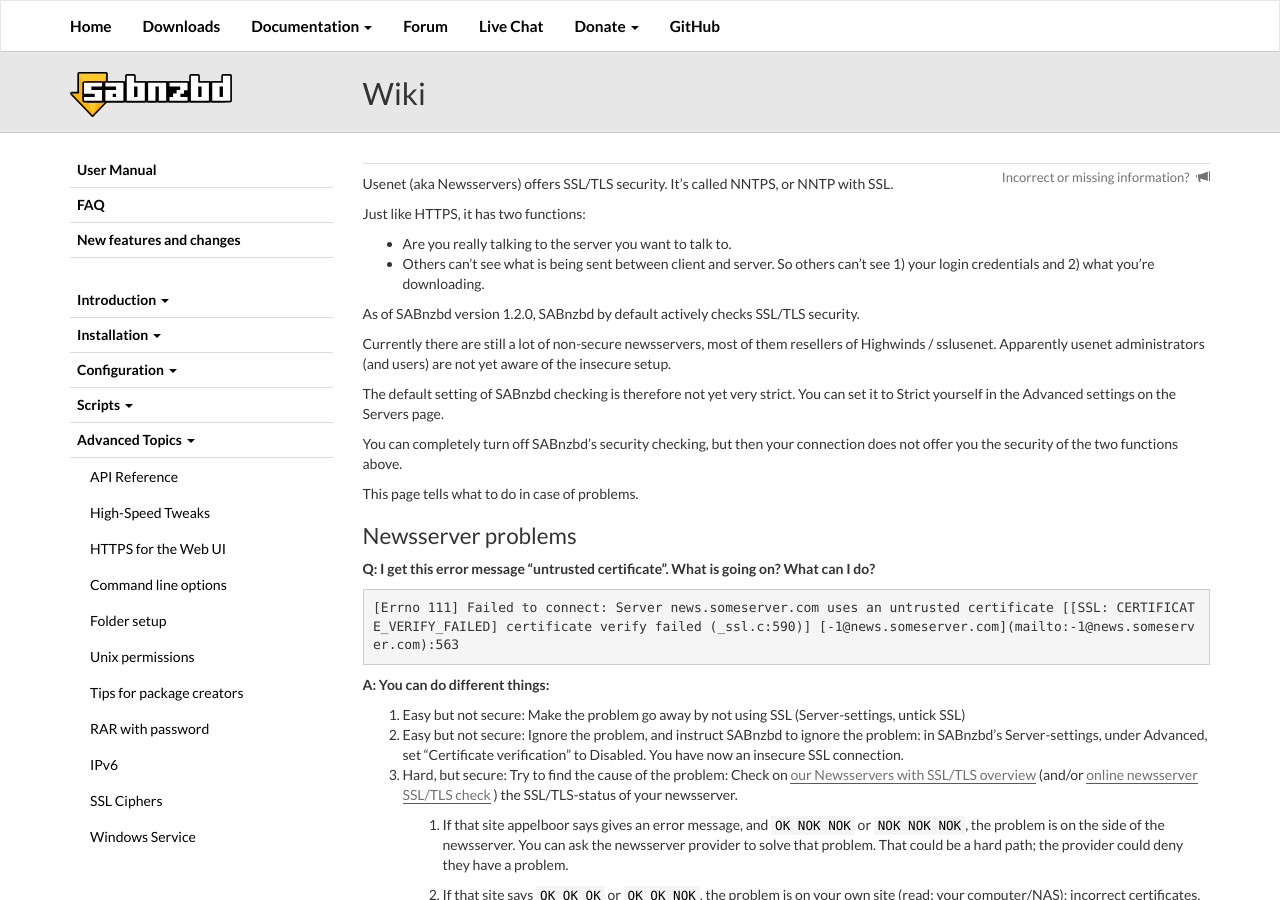
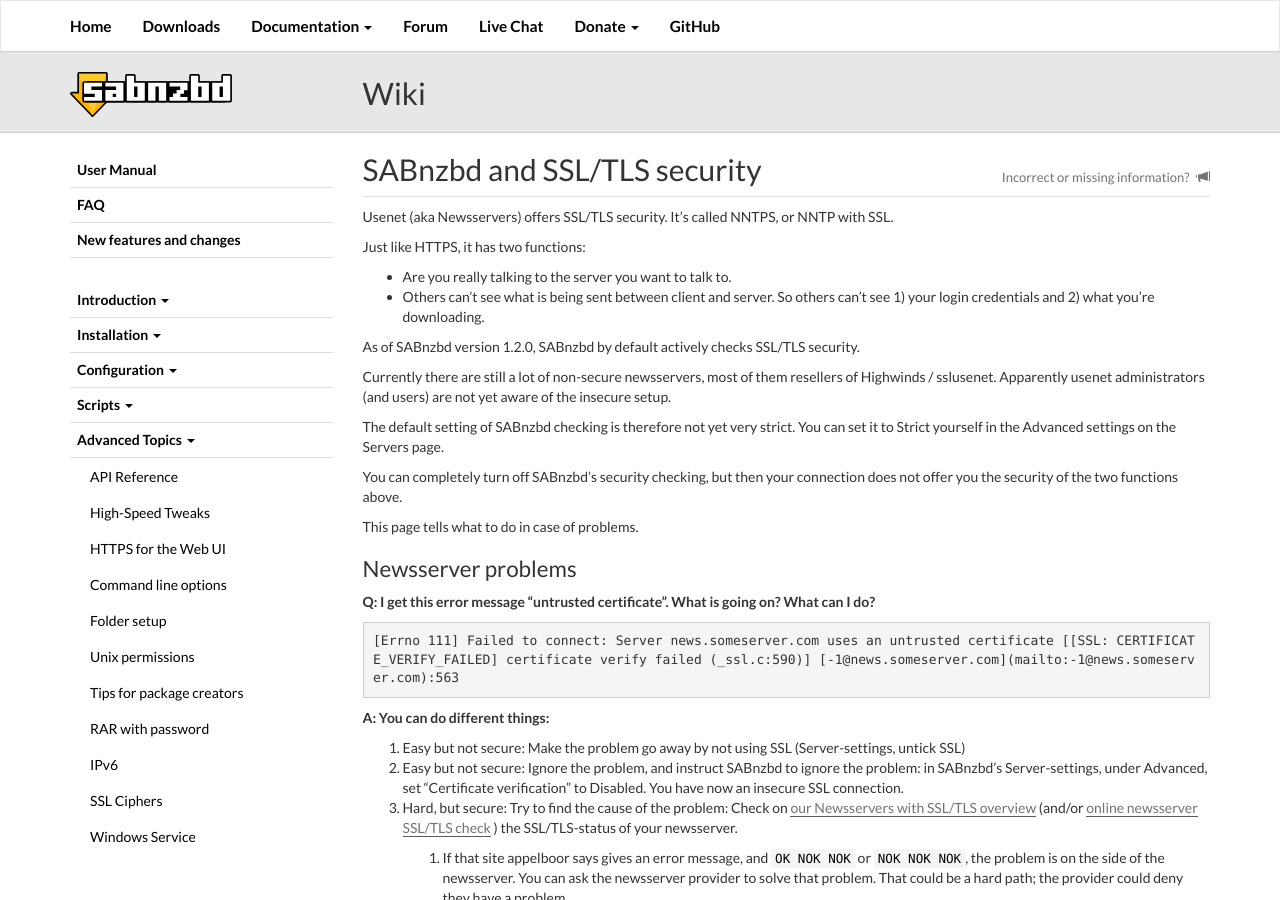
Before and after one commit to sabnzbd/sabnzbd.github.io, a Jekyll site: the page built from wiki/advanced/certificate-errors.md, in a window 1280 px wide and 900 px high. Built offline with Jekyll 4.4.1, drawn with Linux system fonts in a browser that asks for light colours.

Commit message:
Update certificate-errors.md

```diff
--- a/wiki/advanced/certificate-errors.md
+++ b/wiki/advanced/certificate-errors.md
@@ -1,5 +1,5 @@
 ---
-title: **SABnzbd and SSL/TLS security**
+title: SABnzbd and SSL/TLS security
 redirect_from: "/certificate-errors"
 ---
 Usenet (aka Newsservers) offers SSL/TLS security. It’s called NNTPS, or NNTP with SSL.
```
